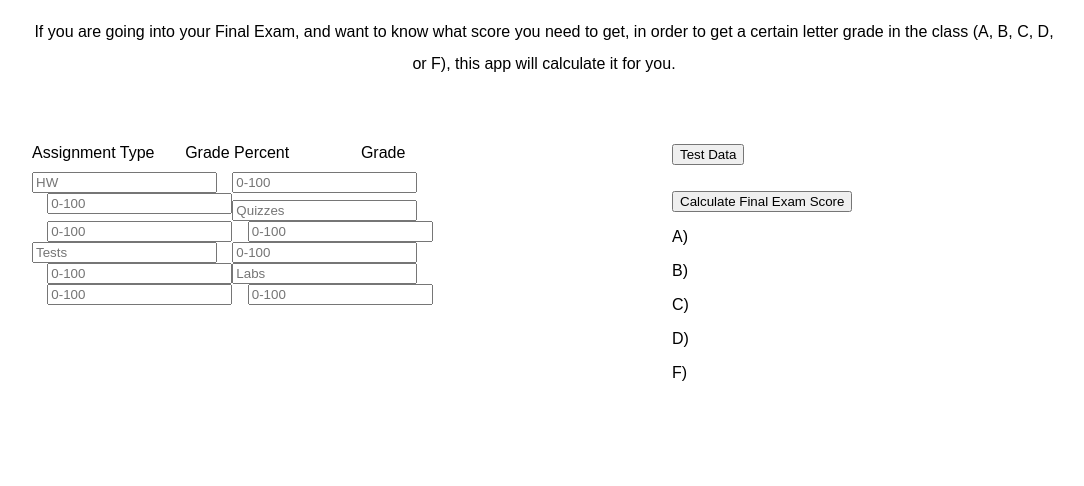
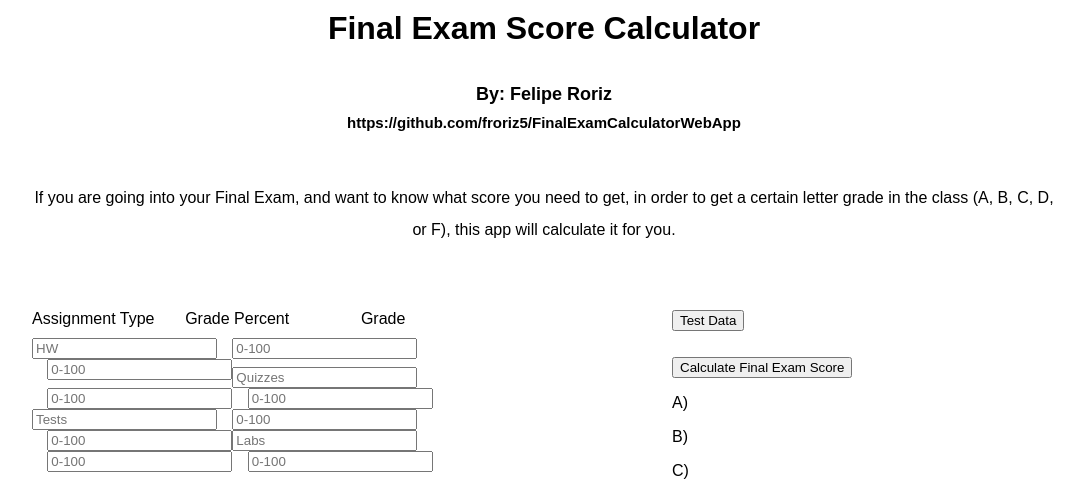
Before and after one commit to froriz5/FinalExamCalculatorWebApp, a PHP site: page /index.html in a window 1280 px wide. Shown: the top 486 px of the page, without its empty margins (96-1180 px from the left). Before the commit the page ends 381 px from the top, so only its background shows below. Run offline with PHP 8.4, Linux system fonts and the light colour scheme; some libraries are stand-ins or nearby versions.

Commit message:
Added a title, author, and github link to top of page.

```diff
--- a/css/style.css
+++ b/css/style.css
@@ -3,9 +3,27 @@ body{
   font-family: Arial;
 }
 
+#title {
+  text-align: center;
+  line-height: 90%;
+}
+
+h1 {
+}
+
+h2 {
+  margin-top: 4%;
+  font-size: 18px;
+}
+
+h3 {
+  font-size: 15px;
+}
+
 #topPanel {
   width: 80%;
   margin-left: 10%;
+  margin-top: 4%;
 }
 
 
--- a/index.html
+++ b/index.html
@@ -8,6 +8,11 @@
 </head>
 
 <body>
+  <div id ="title">
+    <h1>Final Exam Score Calculator</h1>
+    <h2>By: Felipe Roriz</h2>
+    <h3>https://github.com/froriz5/FinalExamCalculatorWebApp</h3>
+  </div>
   <div id="topPanel">
     <p id="introText">If you are going into your Final Exam, and want to know what score you need to get,
       in order to get a certain letter grade in the class (A, B, C, D, or F), this app will
```
